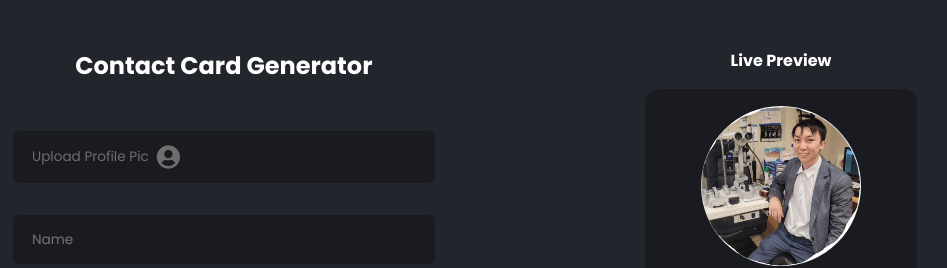
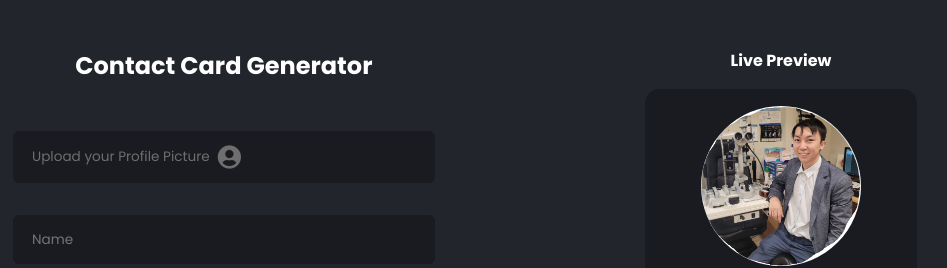
Before and after one commit to MakeRedundant/Business_Card-Generator, a React (Create React App) app: page / in a window 1280 px wide. Shown: the top 268 px of the page, without its empty margins (123-1070 px from the left). Built offline with nearby package versions, Linux system fonts and the light colour scheme; no server answers; a web font is replaced by a local one.

Commit message:
fixed forms

```diff
--- a/src/App.js
+++ b/src/App.js
@@ -266,7 +266,7 @@ function App() {
       <main id="main">
         <UserInputWrap>
           <HeadingStyled className="main-heading">Contact Card Generator</HeadingStyled>
-          <Label htmlFor="image" id="upload_label">Upload Profile Pic<i className="fas fa-user-circle"></i></Label>
+          <Label htmlFor="image" id="upload_label">Upload your Profile Picture<i className="fas fa-user-circle"></i></Label>
           <Input type="file" accept="image/*" onChange={(e) => { setIsImageModified({ status: true, fileType: e.target.files[0].type.split("/")[0], target: e.target }); input_check(); }} id="image" placeholder="Upload an image" required />
           <Input type="text" name="name" onChange={(e) => { inputChange(e); input_check(); }} value={inputs.name || ""} id="name" placeholder="Name" required autoComplete="off" />
           <Input type="text" name="occupation" onChange={(e) => { inputChange(e); input_check(); }} value={inputs.occupation || ""} id="occupation" placeholder="Profession" required autoComplete="off" />
--- a/src/App.jsx
+++ b/src/App.jsx
@@ -266,7 +266,7 @@ function App() {
       <main id="main">
         <UserInputWrap>
           <HeadingStyled className="main-heading">Contact Card Generator</HeadingStyled>
-          <Label htmlFor="image" id="upload_label">Upload Profile Pic<i className="fas fa-user-circle"></i></Label>
+          <Label htmlFor="image" id="upload_label">Upload your profile picture<i className="fas fa-user-circle"></i></Label>
           <Input type="file" accept="image/*" onChange={(e) => { setIsImageModified({ status: true, fileType: e.target.files[0].type.split("/")[0], target: e.target }); input_check(); }} id="image" placeholder="Upload an image" required />
           <Input type="text" name="name" onChange={(e) => { inputChange(e); input_check(); }} value={inputs.name || ""} id="name" placeholder="Name" required autoComplete="off" />
           <Input type="text" name="occupation" onChange={(e) => { inputChange(e); input_check(); }} value={inputs.occupation || ""} id="occupation" placeholder="Profession" required autoComplete="off" />
```
Also changed, not shown: src/assets/profile_final_2.png (deleted).
